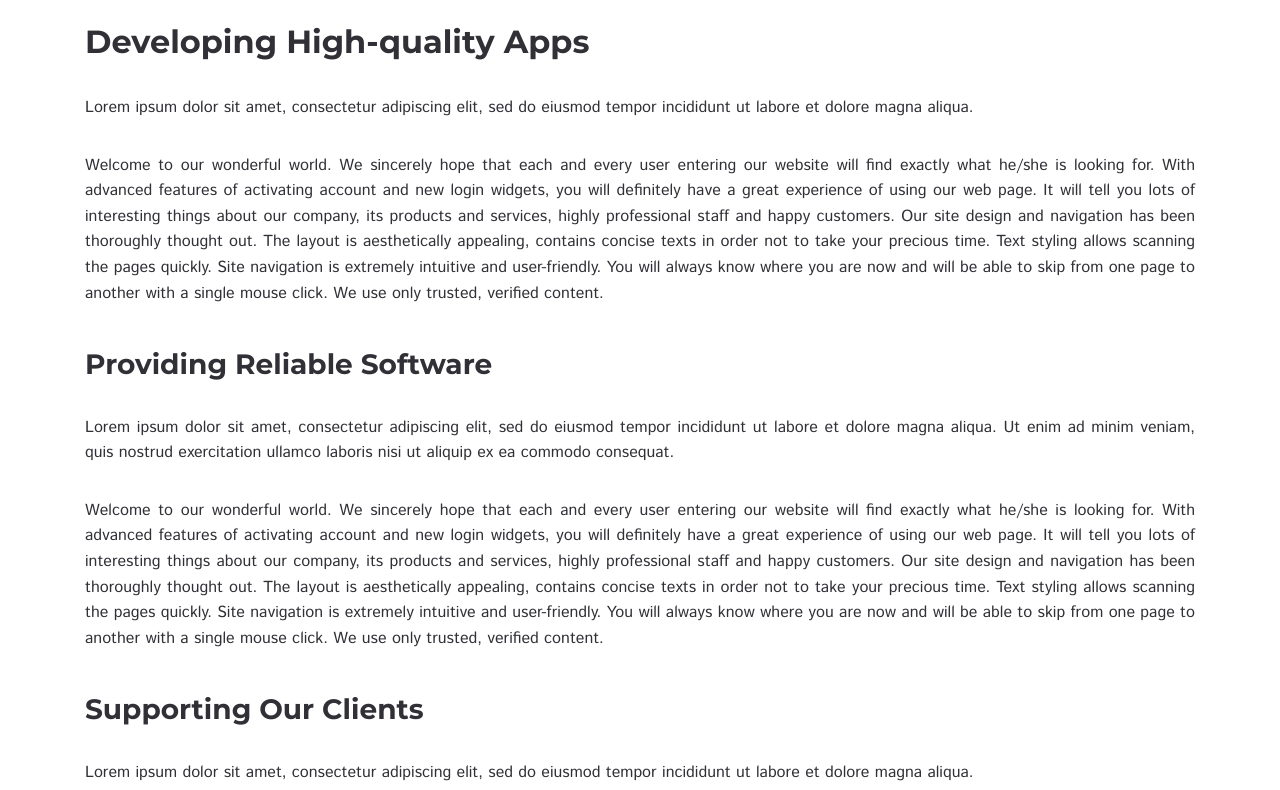
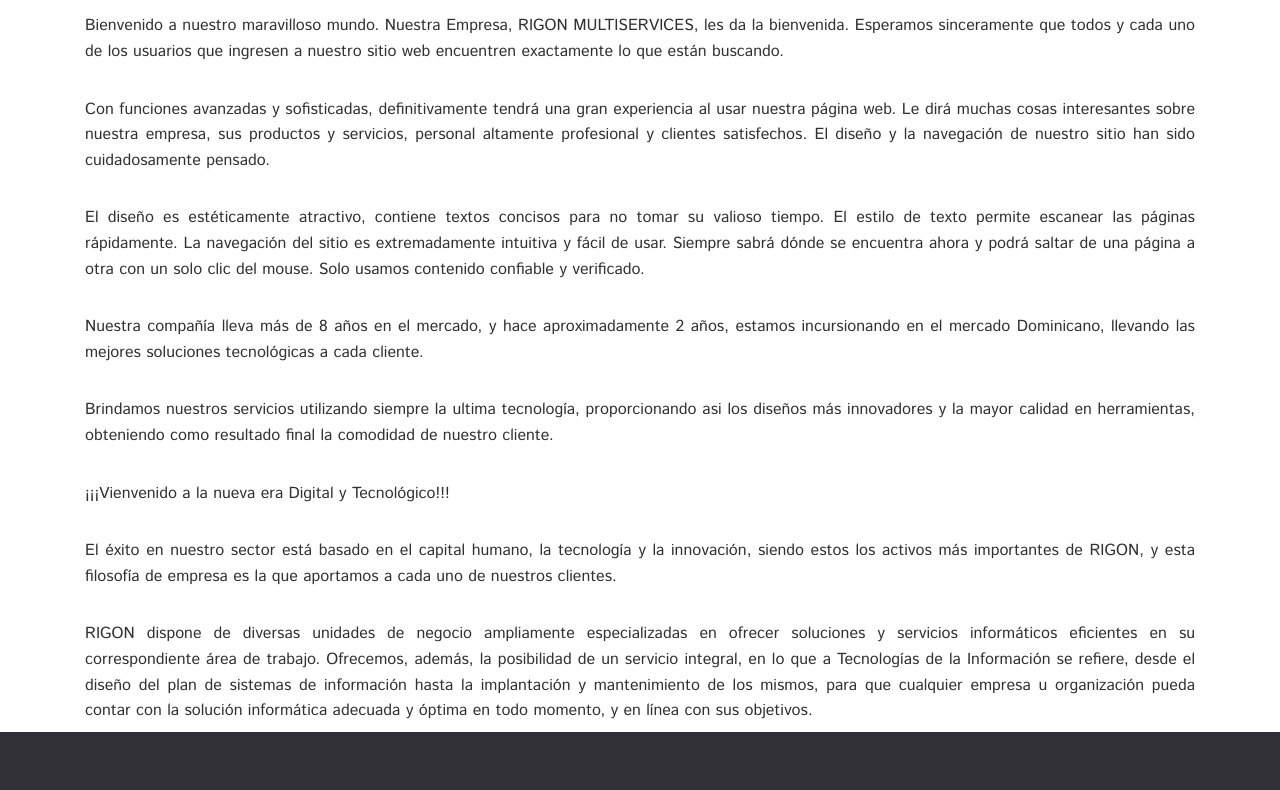
Before and after one commit to yacielgongora/rigon-website, an Astro site: page /about in a window 1280 px wide. Shown: the part 708-1498 px from the top of the page. Built offline with nearby package versions, Linux system fonts and the light colour scheme; Astro itself is replaced by a stand-in of ours.

Commit message:
cambios en QUIENES SOMOS

```diff
--- a/src/pages/about.astro
+++ b/src/pages/about.astro
@@ -10,39 +10,41 @@
             <div class="row">
                 <div class="col-12">
                     <div class="section-heading heading-center">
+
                         <h1>Quiénes somos</h1>
                     </div>
                     <div class="content">
                         <div class="img-style">
                             <img src="assets/img/about-img.jpg" alt="" />
                         </div>
-                        <h2>Developing High-quality Apps</h2>
-                        <p>Lorem ipsum dolor sit amet, consectetur adipiscing elit, sed do eiusmod tempor incididunt ut labore et dolore magna aliqua.</p>
+
+                        <p>Bienvenido a nuestro maravilloso mundo. Nuestra Empresa, RIGON MULTISERVICES, les da la bienvenida. Esperamos sinceramente que todos y cada uno de los usuarios que ingresen a nuestro sitio web encuentren exactamente
+                            lo que están buscando. </p>
+
+                        <p>Con funciones avanzadas y sofisticadas, definitivamente tendrá una gran experiencia
+                            al usar nuestra página web. Le dirá muchas cosas interesantes sobre nuestra empresa, sus productos y servicios, personal altamente profesional y clientes
+                            satisfechos. El diseño y la navegación de nuestro sitio han sido cuidadosamente pensado. </p>
+
+                        <p>El diseño es estéticamente atractivo, contiene textos concisos para no tomar su valioso tiempo. El estilo de texto permite escanear las páginas rápidamente.
+                            La navegación del sitio es extremadamente intuitiva y fácil
+                            de usar. Siempre sabrá dónde se encuentra ahora y podrá saltar de una página a otra con un solo clic del mouse. Solo usamos contenido confiable y verificado.</p>
+
+                        <p>Nuestra compañía lleva más de 8 años en el mercado, y hace aproximadamente 2 años, estamos incursionando en el mercado Dominicano, llevando las mejores
+                            soluciones tecnológicas a cada cliente.</p>
+
+                        <p>Brindamos nuestros servicios utilizando siempre la ultima tecnología, proporcionando asi los diseños más innovadores y la mayor calidad en herramientas,
+                            obteniendo como resultado final la comodidad de nuestro cliente.</p>
+                        <p>¡¡¡Vienvenido a la nueva era Digital y Tecnológico!!!</p>
+
+                        <p>El éxito en nuestro sector está basado en el capital humano, la tecnología y la innovación, siendo estos los activos más importantes
+                            de RIGON, y esta filosofía de empresa es la que aportamos a cada uno de nuestros clientes.</p>
+
                         <p>
-                            Welcome to our wonderful world. We sincerely hope that each and every user entering our website will find exactly what he/she is looking for. With advanced features of
-                            activating account and new login widgets, you will definitely have a great experience of using our web page. It will tell you lots of interesting things about our company,
-                            its products and services, highly professional staff and happy customers. Our site design and navigation has been thoroughly thought out. The layout is aesthetically
-                            appealing, contains concise texts in order not to take your precious time. Text styling allows scanning the pages quickly. Site navigation is extremely intuitive and
-                            user-friendly. You will always know where you are now and will be able to skip from one page to another with a single mouse click. We use only trusted, verified content.
-                        </p>
-                        <h3>Providing Reliable Software</h3>
-                        <p>
-                            Lorem ipsum dolor sit amet, consectetur adipiscing elit, sed do eiusmod tempor incididunt ut labore et dolore magna aliqua. Ut enim ad minim veniam, quis nostrud
-                            exercitation ullamco laboris nisi ut aliquip ex ea commodo consequat.
-                        </p>
-                        <p>
-                            Welcome to our wonderful world. We sincerely hope that each and every user entering our website will find exactly what he/she is looking for. With advanced features of
-                            activating account and new login widgets, you will definitely have a great experience of using our web page. It will tell you lots of interesting things about our company,
-                            its products and services, highly professional staff and happy customers. Our site design and navigation has been thoroughly thought out. The layout is aesthetically
-                            appealing, contains concise texts in order not to take your precious time. Text styling allows scanning the pages quickly. Site navigation is extremely intuitive and
-                            user-friendly. You will always know where you are now and will be able to skip from one page to another with a single mouse click. We use only trusted, verified content.
-                        </p>
-                        <h3>Supporting Our Clients</h3>
-                        <p>Lorem ipsum dolor sit amet, consectetur adipiscing elit, sed do eiusmod tempor incididunt ut labore et dolore magna aliqua.</p>
-                        <p>
-                            Lorem ipsum dolor sit amet, consectetur adipiscing elit, sed do eiusmod tempor incididunt ut labore et dolore magna aliqua. Ut enim ad minim veniam, quis nostrud
-                            exercitation ullamco laboris nisi ut aliquip ex ea commodo consequat.
-                        </p>
+                            RIGON dispone de diversas unidades de negocio ampliamente especializadas en ofrecer soluciones y servicios informáticos eficientes en su correspondiente
+                            área de trabajo. Ofrecemos, además, la posibilidad de un servicio integral, en lo que a Tecnologías de la Información se refiere, desde el diseño del plan
+                            de sistemas de información hasta la implantación y mantenimiento de los mismos, para que cualquier empresa u organización pueda contar con la solución
+                            informática adecuada y óptima en todo momento, y en línea con sus objetivos.</p>
+
                     </div>
                 </div>
             </div>
```
